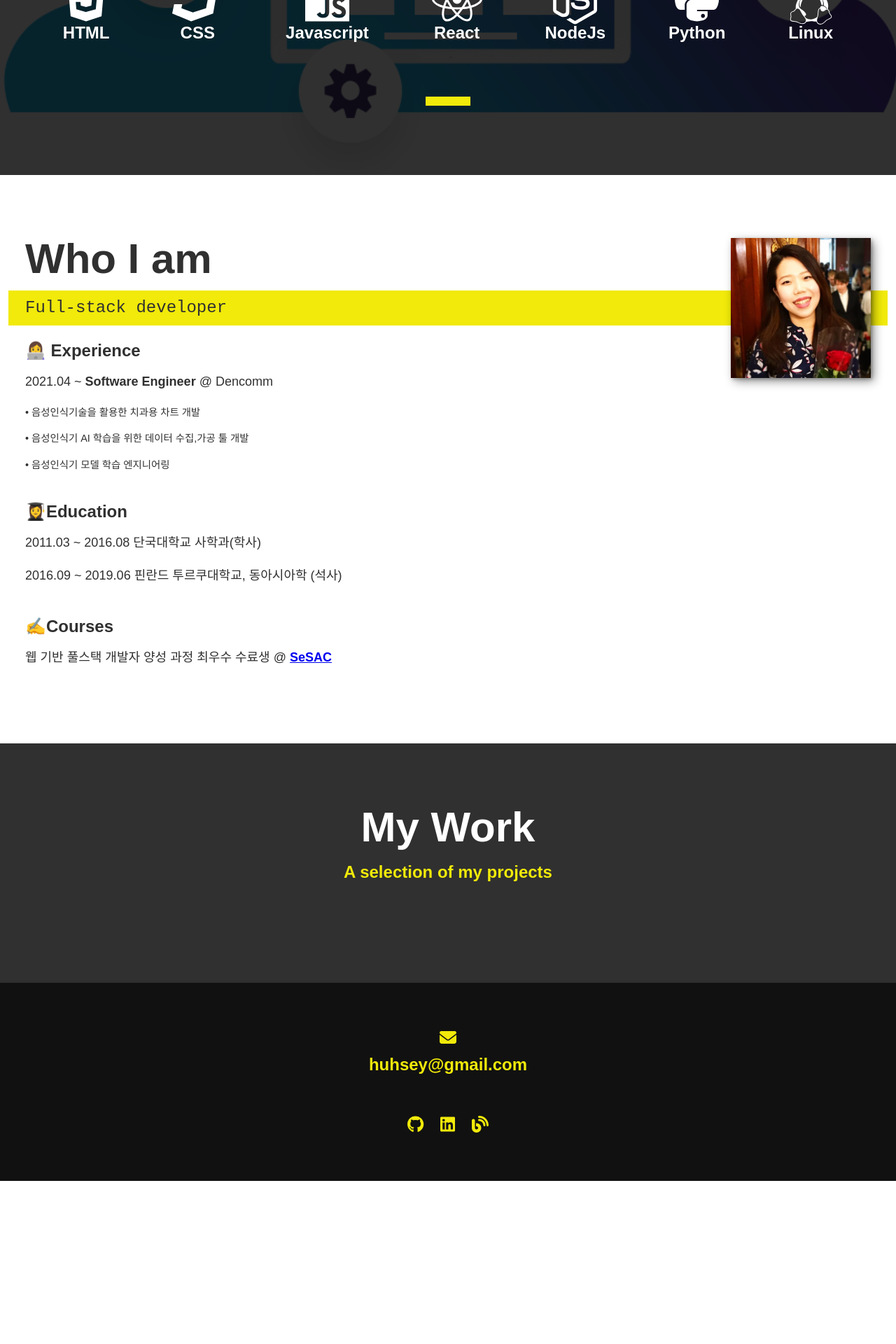
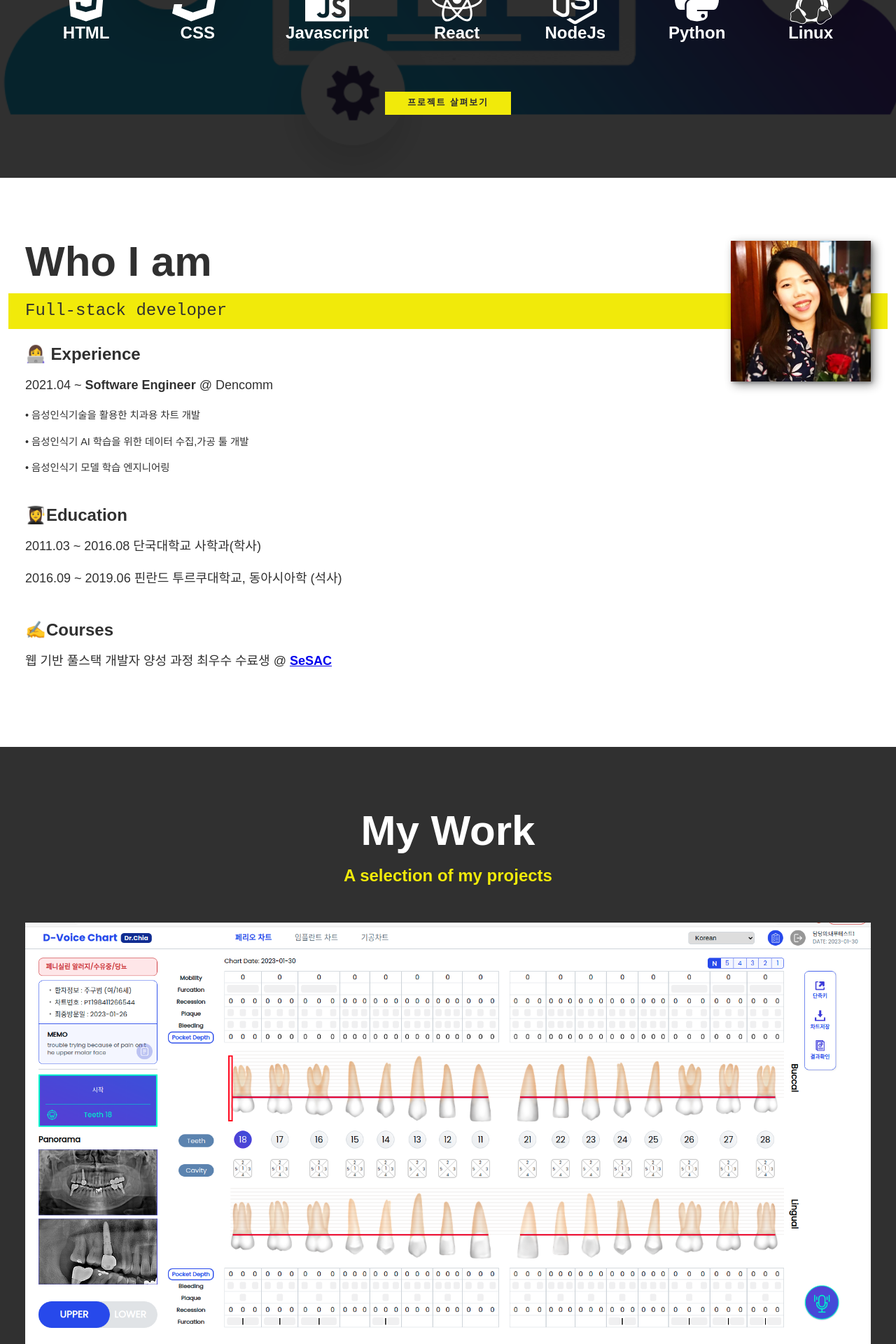
Before and after one commit to huhrray/portfolio-page, a React (Create React App) app: page / in a window 1280 px wide. Shown: the part 740-2660 px from the top of the page at 70% size. Before the commit the page ends 2427 px from the top, so only its background shows below. Built offline with nearby package versions, Linux system fonts and the light colour scheme.

Commit message:
Add video items

```diff
--- a/src/portfolio.css
+++ b/src/portfolio.css
@@ -398,7 +398,7 @@ header {
   overflow: hidden;
 }
 
-.portfolio__img {
+.portfolio__video {
   transition: transform 750ms cubic-bezier(0.5, 0, 0.5, 1), opactiy 250ms linear;
 }
 
@@ -407,13 +407,13 @@ header {
   z-index: 2;
 }
 
-.portfolio__img:hover,
-.portfolio__item:focus .portfolio__img {
+.portfolio__video:hover,
+.portfolio__item:focus .portfolio__video {
   transform: scale(1.2);
   opacity: 0.5;
 }
 
-.portfolio__img {
+.portfolio__video {
   width: 100%;
   height: 100%;
 }
--- a/src/screens/HomeScreen.tsx
+++ b/src/screens/HomeScreen.tsx
@@ -1,3 +1,4 @@
+/* eslint-disable jsx-a11y/media-has-caption */
 import Section from "components/Section";
 import React from "react";
 import "../portfolio.css";
@@ -8,6 +9,7 @@ import Footer from "components/Footer";
 import { useTranslation } from "react-i18next";
 import huhImage from "../assets/images/huh.png";
 import seyeonImage from "../assets/images/seyeon.jpg";
+import dchart from "../assets/images/dchart.png";
 
 function HomeScreen() {
   const { t } = useTranslation();
@@ -38,7 +40,7 @@ function HomeScreen() {
           ))}
         </div>
         <a href="#work" className="btn">
-          {t()}
+          {t("mv2prj")}
         </a>
       </Section>
       <Section className="about-me" id="about">
@@ -83,7 +85,25 @@ function HomeScreen() {
         <p className="section__subtitle section__subtitle--mywork">
           A selection of my projects
         </p>
-
+        <div className="portfolio">
+          <a
+            href="https://www.youtube.com/watch?v=701RvS43OyQ"
+            className="portfolio__item"
+            target="_blank"
+            rel="noreferrer"
+          >
+            <img src={dchart} alt="dchart" className="portfolio__video" />
+          </a>
+        </div>
+        <div className="portfolio">
+          <video controls className="portfolio__video">
+            <source
+              // eslint-disable-next-line global-require
+              src={require("../assets/videos/myvoice.webm")}
+              type="video/webm"
+            />
+          </video>
+        </div>
         {/* <div className="portfolio">
           <a href="portfolio_item.html" className="portfolio__item">
             <img src="portfolio-01.jpg" alt="" className="portfolio__img" />
```
Also changed, not shown: src/assets/images/dchart.png (added), 1 other file (tests, documents, lock files or other folders).
